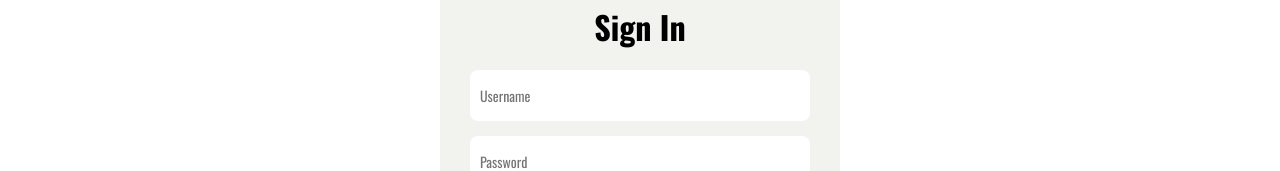
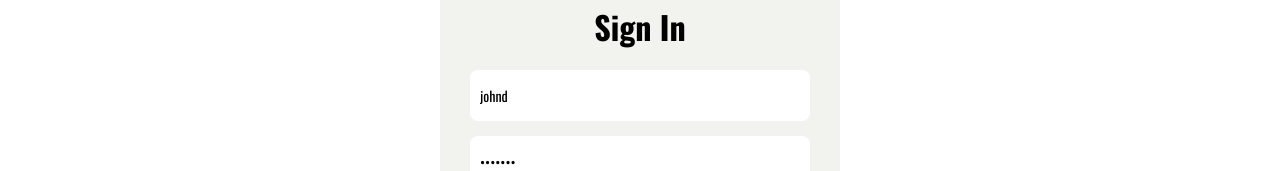
Before and after one commit to CarnageOG/React-Final-exam, a Next.js app: page /login in a window 1280 px wide. Shown: the part 233-404 px from the top of the page. Built offline with nearby package versions, Linux system fonts and the light colour scheme.

Commit message:
added default values

```diff
--- a/src/app/(auth)/login/page.jsx
+++ b/src/app/(auth)/login/page.jsx
@@ -27,6 +27,10 @@ function Page() {
         formState: { errors },
     } = useForm({
         resolver: yupResolver(loginSchema),
+        defaultValues: {
+            username: "johnd",
+            password: "m38rmF$",
+        },
     });
 
     const [passwordVisible, setPasswordVisible] = useState(false);
```
